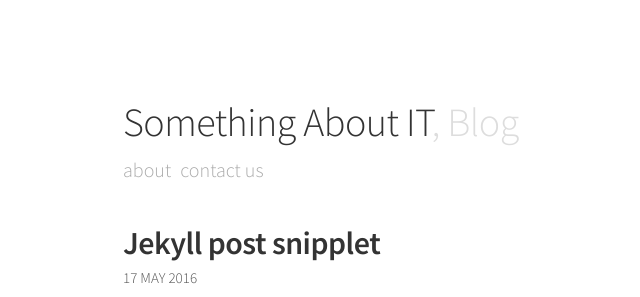
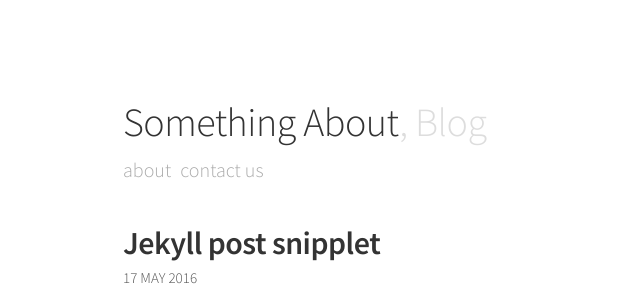
Before and after one commit to emilianocarvalho/emilianocarvalho.github.io, a Jekyll site: the page built from index.html, in a window 1280 px wide. Shown: the top 297 px of the page, without its empty margins (157-797 px from the left). Built offline with Jekyll 4.4.1, drawn with Linux system fonts in a browser that asks for light colours.

```diff
--- a/_config.yml
+++ b/_config.yml
@@ -6,7 +6,7 @@
 # 'jekyll serve'. If you change this file, please restart the server process.
 
 # Site settings
-title: Something About IT
+title: Something About
 email: emilianocarvalho.dev@gmail.com
 description: "Neste blog estarão registradas anotações, tutoriais e dicas sobre tecnologia."
 baseurl: "" # the subpath of your site, e.g. /blog
```
